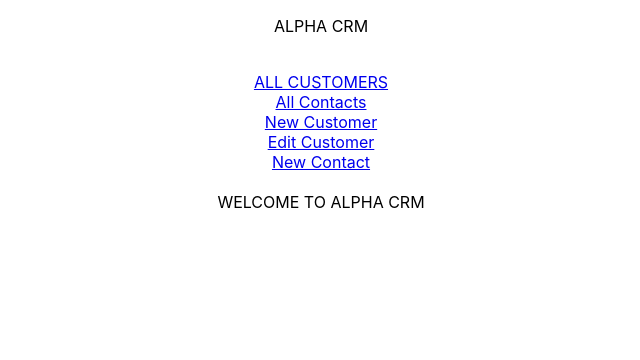
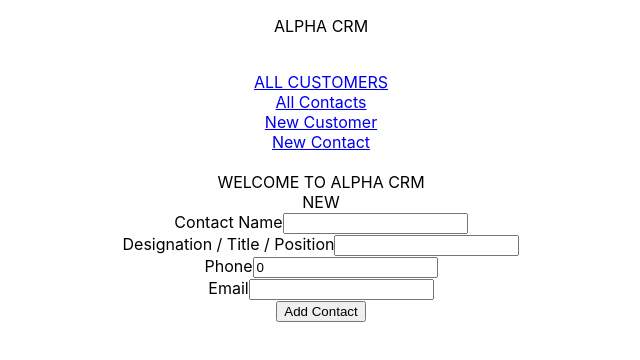
Before and after one commit to shahroze93/alpha-crm, a React (Create React App) app in the folder crm-app/: page /newContact in a window 1280 px wide. Shown: the top 360 px of the page, without its empty margins (319-959 px from the left). Built offline with nearby package versions, Linux system fonts and the light colour scheme; no server answers.

Commit message:
Added NewContact component and form

```diff
--- a/crm-app/src/App.js
+++ b/crm-app/src/App.js
@@ -6,6 +6,7 @@ import CustomerDetail from "./components/CustomerDetail"
 import NewCustomer from "./components/NewCustomer"
 import ContactList from "./components/ContactList"
 import EditCustomer from "./components/EditCustomer";
+import NewContact from "./components/NewContact";
 
 function App() {
   return (
@@ -18,6 +19,9 @@ function App() {
       </Route>
       <Route path="/newCustomer">
         <NewCustomer />
+      </Route>
+      <Route path="/newContact">
+        <NewContact />
       </Route>
       <Route path="/editCustomer/:id">
         <EditCustomer />
--- a/crm-app/src/components/EditCustomer.jsx
+++ b/crm-app/src/components/EditCustomer.jsx
@@ -53,7 +53,7 @@ export default function CustomerDetail() {
       EDIT
       <form onSubmit={handleUpdate}>
       <label>Company Name</label>
-        <input name="name" value={customer.name_company} onChange={handleChange} />
+        <input name="name_company" value={customer.name_company} onChange={handleChange} />
         <br />
 
       <label>Zip Code</label>
--- a/crm-app/src/components/Navbar.jsx
+++ b/crm-app/src/components/Navbar.jsx
@@ -11,8 +11,8 @@ function Navbar () {
       <Link to="/contacts">All Contacts</Link>
       <br />
       <Link to="/newCustomer">New Customer</Link>
-      <br />
-      <Link to="/editCustomer">Edit Customer</Link>
+      {/* <br />
+      <Link to="/editCustomer">Edit Customer</Link> */}
       <br />
       <Link to="/newContact">New Contact</Link>
     </nav>
--- a/crm-app/src/components/NewContact.jsx
+++ b/crm-app/src/components/NewContact.jsx
@@ -1,11 +1,62 @@
 import React from 'react'
+import { useState } from 'react';
+import axios from "axios";
+import { useHistory } from "react-router-dom";
+
+const AIRTABLE_KEY = process.env.REACT_APP_AIRTABLE_KEY;
+const AIRTABLE_BASE = process.env.REACT_APP_AIRTABLE_BASE;
+
+const URL = `https://api.airtable.com/v0/${AIRTABLE_BASE}/contacts`;
 
 const NewContact = () => {
+  const [name_contact, setNameContact] = useState("");
+  const [designation, setDesignation] = useState("");
+  const [phone, setPhone] = useState(0);
+  const [email, setEmail] = useState("");
+  const [name_company_customers, setCompanyName] = useState("");
+  let history = useHistory();
+
+  const handleSubmit = async (e) => {
+    e.preventDefault();
+    const fields = {
+      name_contact,
+      designation,
+      phone,
+      email,
+    };
+    console.log(fields)
+    const res = await axios.post(
+      URL,
+      { fields },
+      {
+        headers: { Authorization: `Bearer ${AIRTABLE_KEY}` },
+      }
+    );
+    console.log(res);
+    setNameContact("");
+    history.push(`/contacts/${res.data.id}`);
+  };
+
   return (
     <div>
-
+      NEW
+      <form onSubmit={handleSubmit}>
+        <label>Contact Name</label>
+        <input type="text" value={name_contact} onChange={(e) => setNameContact(e.target.value)} />
+        <br />
+        <label>Designation / Title / Position</label>
+        <input type="text" value={designation} onChange={(e) => setDesignation(e.target.value)} />
+        <br />
+        <label>Phone</label>
+        <input type="number" value={phone} onChange={(e) => setPhone(e.target.value)} />
+        <br />
+        <label>Email</label>
+        <input type="text" value={email} onChange={(e) => setEmail(e.target.value)} />
+        <br />
+        <button>Add Contact</button>
+      </form>
     </div>
-  )
+  );
 }
 
 export default NewContact
```
Also changed, not shown: crm-app/src/components/ContactList.jsx (+0 -7 lines).
